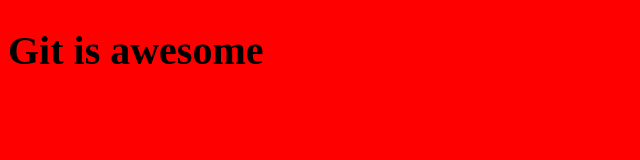
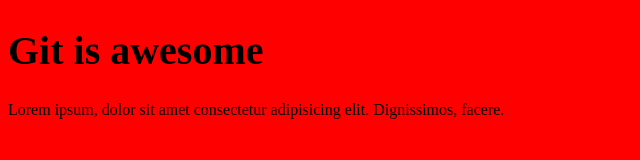
Before and after one commit to dkrumholz/gitProject, a plain HTML site: page index.html in a window 1280 px wide. Shown: the whole page, without its empty margins (0-640 px from the left). Drawn offline with Linux system fonts and the light colour scheme.

Commit message:
Added paragraph

```diff
--- a/index.html
+++ b/index.html
@@ -8,5 +8,8 @@
 </head>
 <body>
    <h1>Git is awesome</h1>
+   <p>
+     Lorem ipsum, dolor sit amet consectetur adipisicing elit. Dignissimos, facere.
+   </p>
 </body>
 </html>
```
